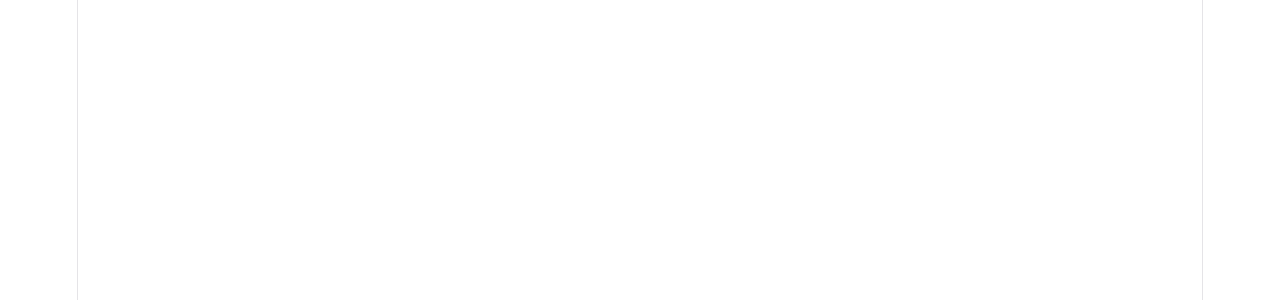
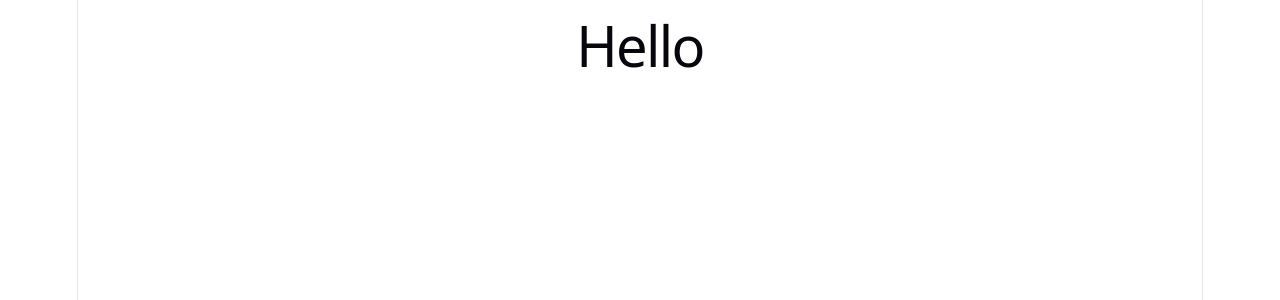
Before and after one commit to Ronnie95/Backlog-Ticket-System-React, a React (Vite) app in the folder backlog-frontend/: page / in a window 1280 px wide. Shown: the top 300 px of the page. Built offline with nearby package versions, Linux system fonts and the light colour scheme.

Commit message:
file creation

```diff
--- a/backlog-frontend/src/App.jsx
+++ b/backlog-frontend/src/App.jsx
@@ -1,8 +1,11 @@
 
+  import React from "react";
+  import Home from "./Home";
 
-function App() {
+  function App() {
+    return (
+      <Home />
+    );
+  }
 
-
-}
-
-export default App
+  export default App;
--- /dev/null
+++ b/backlog-frontend/src/Home.jsx
@@ -0,0 +1,9 @@
+
+
+function Home(){
+    return(
+        <h1>Hello</h1>
+    )
+}
+
+export default Home
```
Also changed, not shown: backlog-frontend/src/components/Projects.jsx (added), backlog-frontend/src/components/Register.jsx (added), backlog-frontend/src/components/Tickets.Jsx (added), backlog-frontend/src/components/comments.jsx (added).
